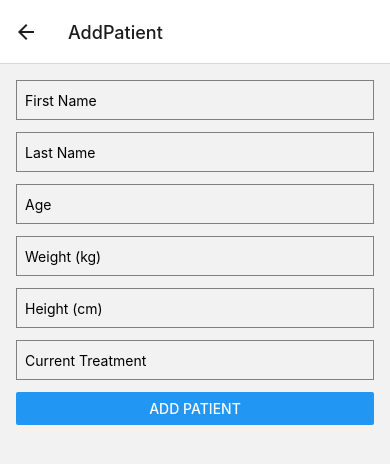
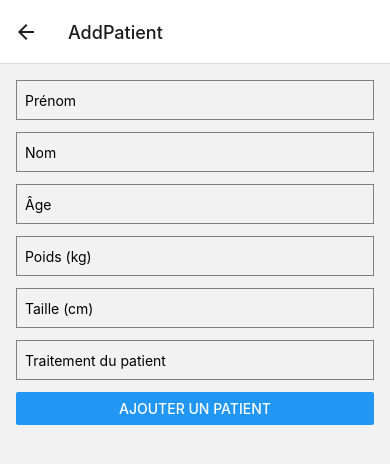
Before and after one commit to arnaudlagarde/Hospital, a React Native app: screen /AddPatient in a window 390 px wide. Shown: the top 464 px of the page. Built offline with nearby package versions, Linux system fonts and the light colour scheme.

Commit message:
Excuse my french

```diff
--- a/components/AddPatient.js
+++ b/components/AddPatient.js
@@ -11,9 +11,9 @@ const AddPatient = ({ onSubmit }) => {
   const [currentTreatment, setCurrentTreatment] = useState('');
 
   const handleAddPatient = async () => {
-    // Validate the input fields
+    // Valider les champs de saisie
     if (!firstName || !lastName || !age || !weight || !height || !currentTreatment) {
-      alert('Please fill in all the fields.');
+      alert('Veuillez remplir tous les champs.');
       return;
     }
 
@@ -27,14 +27,14 @@ const AddPatient = ({ onSubmit }) => {
     };
 
     try {
-      // Send a POST request to create a new patient
+      // Envoyer une requête POST pour créer un nouveau patient
       const response = await axios.post('http://localhost:3000/patients', newPatient);
       const createdPatient = response.data;
 
-      // Call the onSubmit function passed from the parent component
+      // Appeler la fonction onSubmit passée depuis le composant parent
       onSubmit(createdPatient);
 
-      // Clear the input fields after submission
+      // Vider les champs de saisie après la soumission
       setFirstName('');
       setLastName('');
       setAge('');
@@ -50,44 +50,44 @@ const AddPatient = ({ onSubmit }) => {
     <View style={styles.container}>
       <TextInput
         style={styles.input}
-        placeholder="First Name"
+        placeholder="Prénom"
         value={firstName}
         onChangeText={setFirstName}
       />
       <TextInput
         style={styles.input}
-        placeholder="Last Name"
+        placeholder="Nom"
         value={lastName}
         onChangeText={setLastName}
       />
       <TextInput
         style={styles.input}
-        placeholder="Age"
+        placeholder="Âge"
         value={age}
         onChangeText={setAge}
         keyboardType="numeric"
       />
       <TextInput
         style={styles.input}
-        placeholder="Weight (kg)"
+        placeholder="Poids (kg)"
         value={weight}
         onChangeText={setWeight}
         keyboardType="numeric"
       />
       <TextInput
         style={styles.input}
-        placeholder="Height (cm)"
+        placeholder="Taille (cm)"
         value={height}
         onChangeText={setHeight}
         keyboardType="numeric"
       />
       <TextInput
         style={styles.input}
-        placeholder="Current Treatment"
+        placeholder="Traitement du patient"
         value={currentTreatment}
         onChangeText={setCurrentTreatment}
       />
-      <Button title="Add Patient" onPress={handleAddPatient} />
+      <Button title="Ajouter un patient" onPress={handleAddPatient} />
     </View>
   );
 };
--- a/components/Homepage.js
+++ b/components/Homepage.js
@@ -34,7 +34,7 @@ const HomePage = ({ isLoggedIn, handleLogout }) => {
       </TouchableOpacity>
       <Content />
       <TouchableOpacity onPress={handleNavigatePatients}>
-        <Text>Go to Patients List</Text>
+        <Text>Voir la liste des patients</Text>
       </TouchableOpacity>
       <Footer />
     </View>
--- a/components/PatientList.js
+++ b/components/PatientList.js
@@ -60,19 +60,19 @@ const PatientList = () => {
   const renderPatientItem = ({ item }) => {
     return (
       <View style={styles.patientItem}>
-        <Text style={styles.patientName}>Name: {item.firstName} {item.lastName}</Text>
-        <Text style={styles.patientDetails}>Age: {item.age}</Text>
-        <Text style={styles.patientDetails}>Weight: {item.weight} kg</Text>
-        <Text style={styles.patientDetails}>Height: {item.height} cm</Text>
-        <Text style={styles.patientDetails}>Current Treatment: {item.currentTreatment}</Text>
-        <Button title="Edit" onPress={() => handleEditPatient(item)} />
+        <Text style={styles.patientName}>Nom : {item.firstName} {item.lastName}</Text>
+        <Text style={styles.patientDetails}>Âge : {item.age}</Text>
+        <Text style={styles.patientDetails}>Poids : {item.weight} kg</Text>
+        <Text style={styles.patientDetails}>Taille : {item.height} cm</Text>
+        <Text style={styles.patientDetails}>Traitement du patient : {item.currentTreatment}</Text>
+        <Button title="Modifier" onPress={() => handleEditPatient(item)} />
       </View>
     );
   };
 
   return (
     <View style={styles.container}>
-      <Text style={styles.title}>List of Patients</Text>
+      <Text style={styles.title}>Liste des Patients</Text>
       <FlatList
         data={patients}
         renderItem={renderPatientItem}
@@ -84,48 +84,48 @@ const PatientList = () => {
           <TouchableOpacity style={styles.closeButton} onPress={() => setIsModalVisible(false)}>
             <AntDesign name="close" size={24} color="#333" />
           </TouchableOpacity>
-          <Text style={styles.modalTitle}>Edit Patient</Text>
+          <Text style={styles.modalTitle}>Modifier le Patient</Text>
           <TextInput
             style={styles.input}
             value={editedFirstName}
             onChangeText={setEditedFirstName}
-            placeholder="First Name"
+            placeholder="Prénom"
           />
           <TextInput
             style={styles.input}
             value={editedLastName}
             onChangeText={setEditedLastName}
-            placeholder="Last Name"
+            placeholder="Nom"
           />
           <TextInput
             style={styles.input}
             value={editedAge}
             onChangeText={setEditedAge}
-            placeholder="Age"
+            placeholder="Âge"
             keyboardType="numeric"
           />
           <TextInput
             style={styles.input}
             value={editedWeight}
             onChangeText={setEditedWeight}
-            placeholder="Weight (kg)"
+            placeholder="Poids (kg)"
             keyboardType="numeric"
           />
           <TextInput
             style={styles.input}
             value={editedHeight}
             onChangeText={setEditedHeight}
-            placeholder="Height (cm)"
+            placeholder="Taille (cm)"
             keyboardType="numeric"
           />
           <TextInput
             style={styles.input}
             value={editedTreatment}
             onChangeText={setEditedTreatment}
-            placeholder="Current Treatment"
+            placeholder="Traitement en cours"
           />
-          <Button title="Update" onPress={handleUpdatePatient} />
-          <Button title="Cancel" onPress={() => setIsModalVisible(false)} />
+          <Button title="Mettre à jour" onPress={handleUpdatePatient} />
+          <Button title="Annuler" onPress={() => setIsModalVisible(false)} />
         </View>
       </Modal>
     </View>
--- a/components/PatientsScreen.js
+++ b/components/PatientsScreen.js
@@ -27,7 +27,7 @@ const PatientsScreen = () => {
 
   return (
     <View>
-      <Button title="Create a new patient" onPress={navigateToAddPatient} />
+      <Button title="Créer un nouveau patient" onPress={navigateToAddPatient} />
       <PatientList
         patients={patients}
         onDeletePatient={handleDeletePatient}
```
